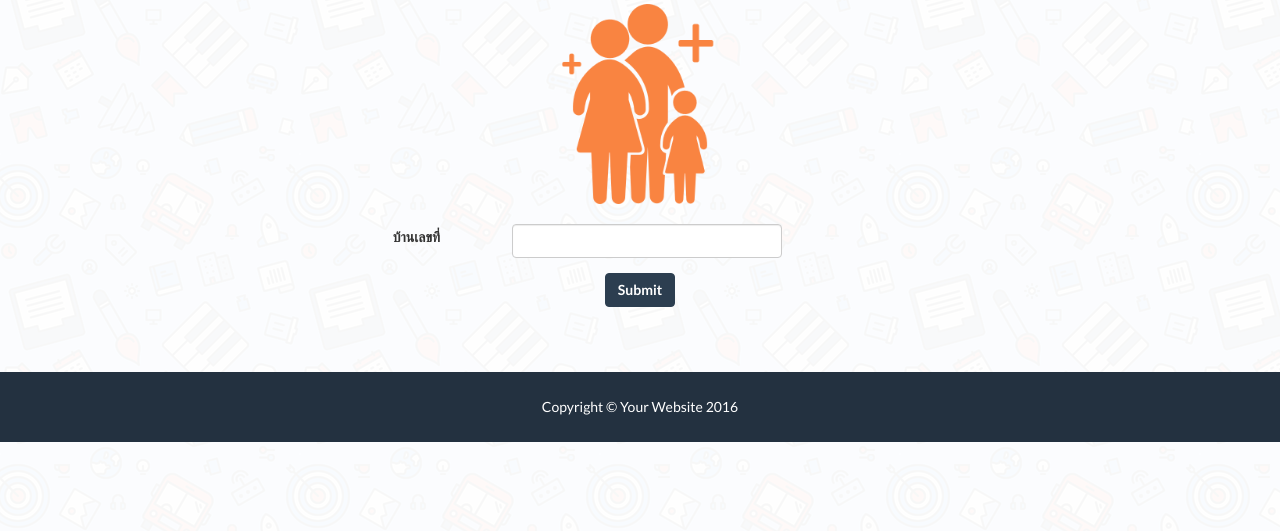
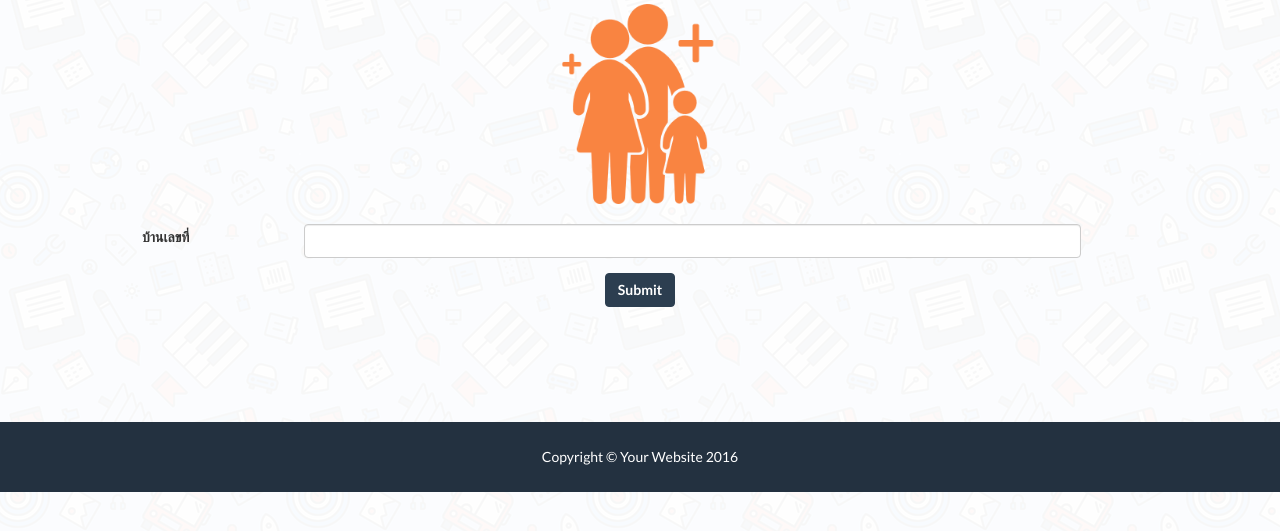
Before and after one commit to aitthinat/PjH, a PHP site: page /add_edd.php in a window 1280 px wide. Shown: the part 146-677 px from the top of the page. Run offline with PHP 8.4, Linux system fonts and the light colour scheme; some libraries are stand-ins or nearby versions.

Commit message:
edit page

```diff
--- a/add_edd.php
+++ b/add_edd.php
@@ -21,15 +21,15 @@
 }
 
 </script>
-<div>
+<div style="margin-bottom: 50px">
     <div class="container">
 
         <div>
             <div style="padding-bottom: 20px"><center><img class="img-responsive" src="img/onpage_1.png" height="100" width="200"></center></div>
             <form name="myForm" onsubmit="return validateForm()" action="info_edd.php" method="POST" >
-              <div class="form-group row" style="margin-left:27%;margin-right:10%">
+              <div class="form-group row" style="margin-left:5%;margin-right:10%">
                 <label class="col-2 col-form-label">บ้านเลขที่</label>
-                <div class="col-5">
+                <div class="col-10">
                   <input class="form-control" type="text" id="findhome" name="findhome" pattern="[0-9/]+.{1,}" title="กรุณากรอกเลขที่บ้านใหม่อีกครั้ง">
               </div>
           </div>
```
